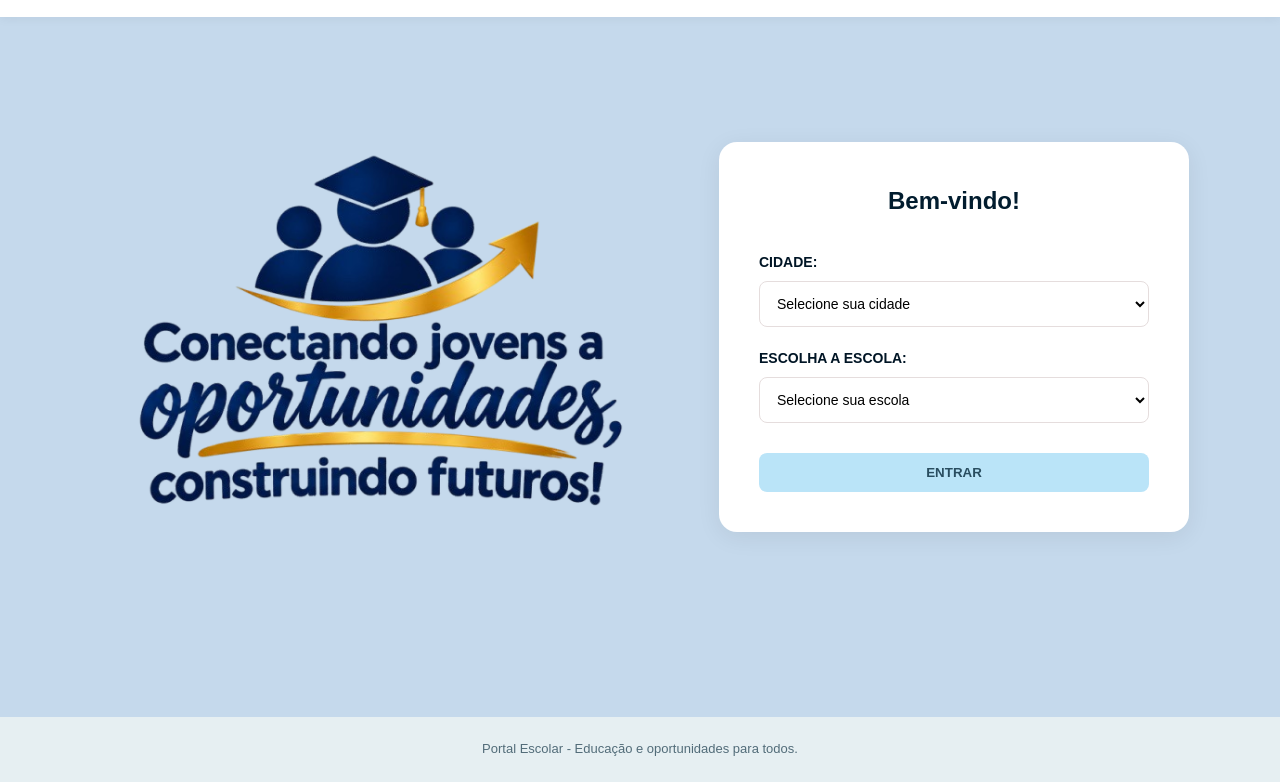
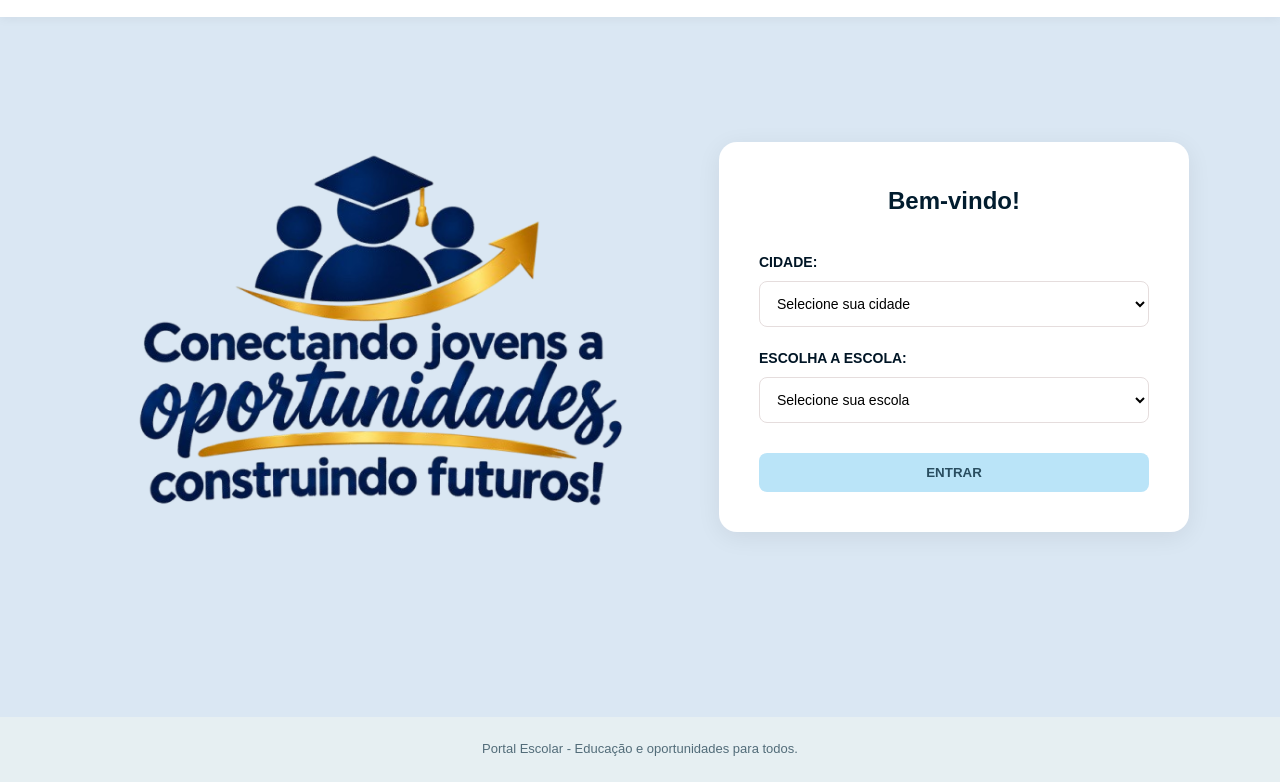
Before and after one commit to grupoamgff/projeto-integrador, a plain HTML site: page index.html in a window 1280 px wide. Shown: the part 61-843 px from the top of the page. Drawn offline with Linux system fonts and the light colour scheme.

Commit message:
albertaa

```diff
--- a/css/style.css
+++ b/css/style.css
@@ -11,7 +11,7 @@
 
 body {
     font-family: Arial, Helvetica, sans-serif;
-    background-color: #c5d9ec;
+    background-color: #dae7f3;
     color: #001525;
     line-height: 1.6;
 }
```
